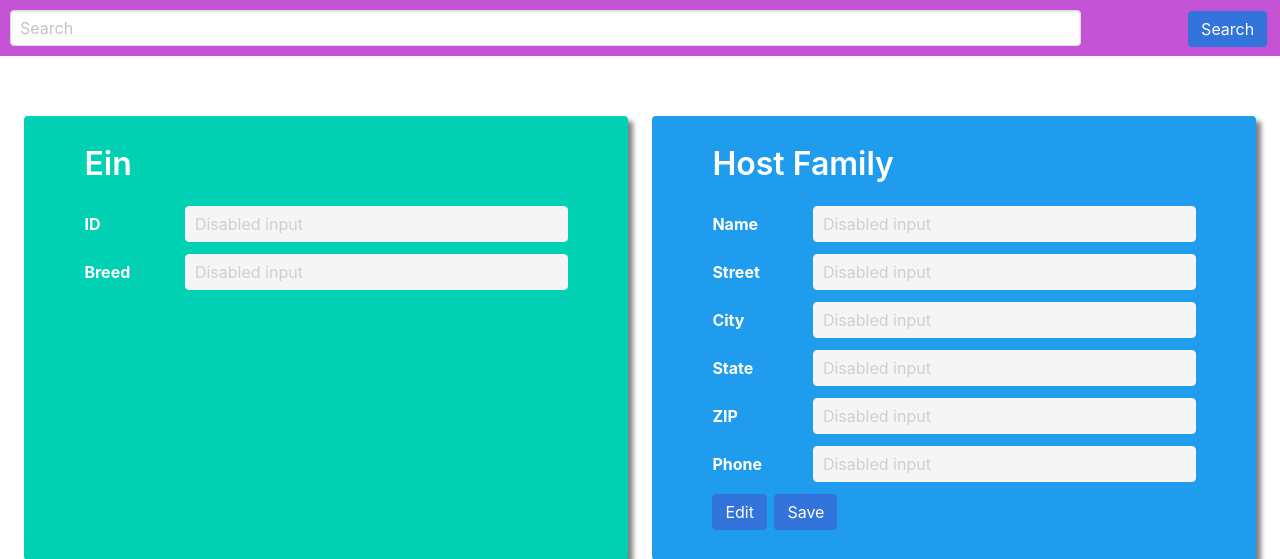
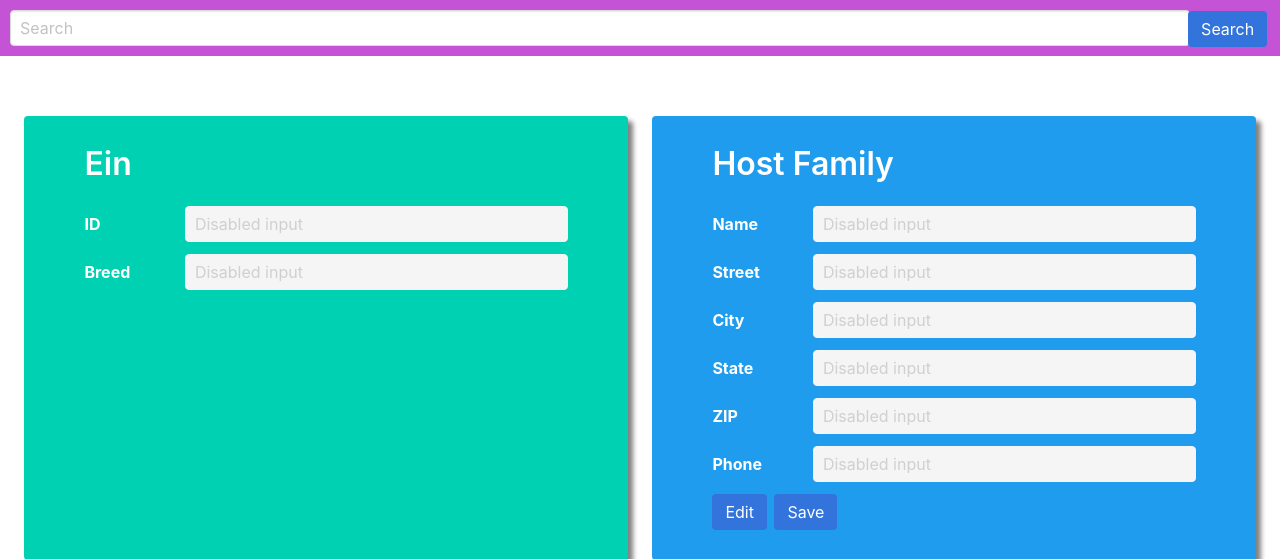
Before and after one commit to mitchellkulak/PawsOnCall, a PHP site: page /misc.html in a window 1280 px wide. Shown: the part 80-639 px from the top of the page. Run offline with PHP 8.4, Linux system fonts and the light colour scheme; some libraries are stand-ins or nearby versions.

Commit message:
fixed searchbar width

```diff
--- a/pawscustom.css
+++ b/pawscustom.css
@@ -1,7 +1,4 @@
 /*custom css page for paws website*/
-/*.navbar {
-	background-color: #c553d6 ;
-}*/
 
 a.navbar-item:hover{
 	color: white !important;
@@ -96,7 +93,7 @@ article {
 }
 
 input.input.searchbar{
-	width: 85% !important;
+	width: calc(100% - 80px) !important;
 	height: auto !important;
 }
 
@@ -104,7 +101,7 @@ button.button.is-link.searchbutton{
 	position:absolute !important;
 	top: 10.5px !important;
 	right: 1% !important;
-	z-index: +5 !important;
+	margin-left: 2px;
 }
 
 button.button.is-link.logout{
```
